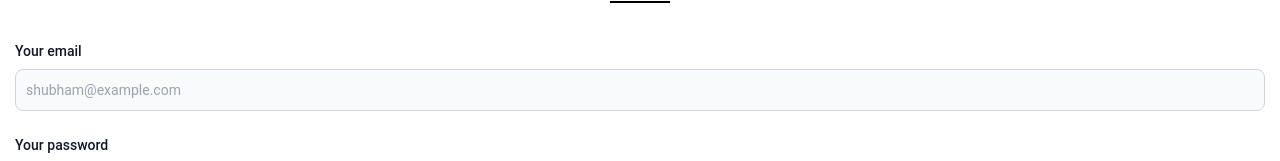
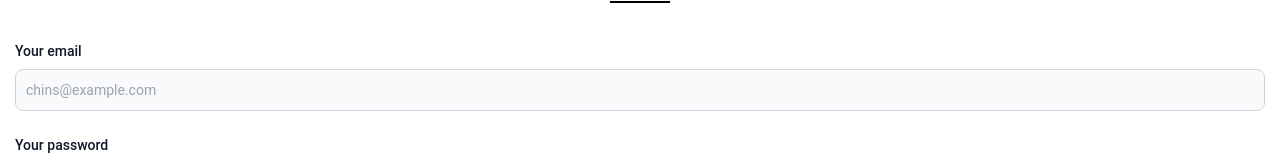
Before and after one commit to ChinthanaK/codebook, a React (Create React App) app: page /login in a window 1280 px wide. Shown: the part 151-312 px from the top of the page. Built offline with nearby package versions, Linux system fonts and the light colour scheme.

Commit message:
Update Login.js

```diff
--- a/src/pages/Login.js
+++ b/src/pages/Login.js
@@ -32,7 +32,7 @@
         <form onSubmit={handleLogin}>
           <div className="mb-6">
               <label htmlFor="email" className="block mb-2 text-sm font-medium text-gray-900 dark:text-gray-300">Your email</label>
-              <input ref={email} type="email" id="email" className="bg-gray-50 border border-gray-300 text-gray-900 text-sm rounded-lg focus:ring-blue-500 focus:border-blue-500 block w-full p-2.5 dark:bg-gray-700 dark:border-gray-600 dark:placeholder-gray-400 dark:text-white dark:focus:ring-blue-500 dark:focus:border-blue-500" placeholder="shubham@example.com" required autoComplete="off" />
+              <input ref={email} type="email" id="email" className="bg-gray-50 border border-gray-300 text-gray-900 text-sm rounded-lg focus:ring-blue-500 focus:border-blue-500 block w-full p-2.5 dark:bg-gray-700 dark:border-gray-600 dark:placeholder-gray-400 dark:text-white dark:focus:ring-blue-500 dark:focus:border-blue-500" placeholder="chins@example.com" required autoComplete="off" />
           </div>
           <div className="mb-6">
               <label htmlFor="password" className="block mb-2 text-sm font-medium text-gray-900 dark:text-gray-300">Your password</label>
```
